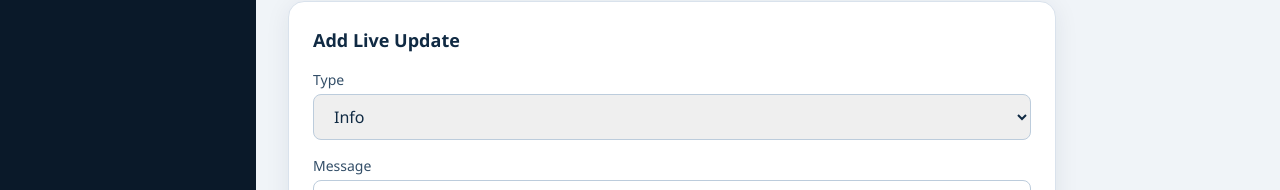
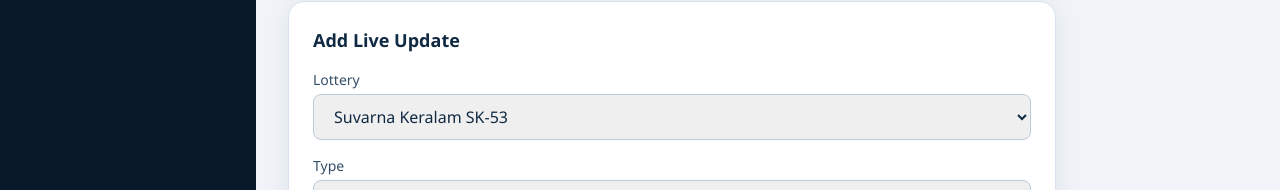
Before and after one commit to jaffenjacob07/lottery-live-site, a Next.js app: page /admin in a window 1280 px wide. Shown: the part 705-895 px from the top of the page. Built offline with nearby package versions, Linux system fonts and the light colour scheme; no server answers.

Commit message:
add lottery selector for live updates

```diff
--- a/src/components/admin/LiveUpdateForm.tsx
+++ b/src/components/admin/LiveUpdateForm.tsx
@@ -7,6 +7,7 @@ import { createClient } from "@/utils/supabase/client";
 export function LiveUpdateForm() {
   const supabase = createClient();
 
+  const [drawNo, setDrawNo] = useState("SK-53");
   const [type, setType] = useState("info");
   const [message, setMessage] = useState("");
   const [loading, setLoading] = useState(false);
@@ -25,7 +26,7 @@ export function LiveUpdateForm() {
       const { data: result, error: fetchError } = await supabase
         .from("lottery_results")
         .select("id, live_updates")
-        .eq("draw_no", "SK-53")
+        .eq("draw_no", drawNo)
         .single();
 
       if (fetchError || !result) {
@@ -82,6 +83,35 @@ export function LiveUpdateForm() {
       </h2>
 
       <form className="space-y-4" onSubmit={handleSubmit}>
+
+        <div>
+          <label className="block text-sm font-medium text-navy-700 mb-1">
+            Lottery
+          </label>
+
+          <select
+            value={drawNo}
+            onChange={(e) => setDrawNo(e.target.value)}
+            className="w-full px-4 py-2.5 rounded-lg border border-navy-200"
+          >
+            <option value="SK-53">
+              Suvarna Keralam SK-53
+            </option>
+
+            <option value="KN-625">
+              Karunya Plus KN-625
+            </option>
+
+            <option value="SS-456">
+              Sthree Sakthi SS-456
+            </option>
+
+            <option value="KN-598">
+              Karunya Plus KN-598
+            </option>
+          </select>
+        </div>
+
         <div>
           <label className="block text-sm font-medium text-navy-700 mb-1">
             Type
@@ -118,8 +148,10 @@ export function LiveUpdateForm() {
           className="inline-flex items-center gap-2 bg-accent-red text-white px-6 py-2.5 rounded-lg font-semibold hover:bg-accent-red-dark disabled:opacity-50"
         >
           <Plus className="h-4 w-4" />
+
           {loading ? "Posting..." : "Post Update"}
         </button>
+
       </form>
     </div>
   );
```
